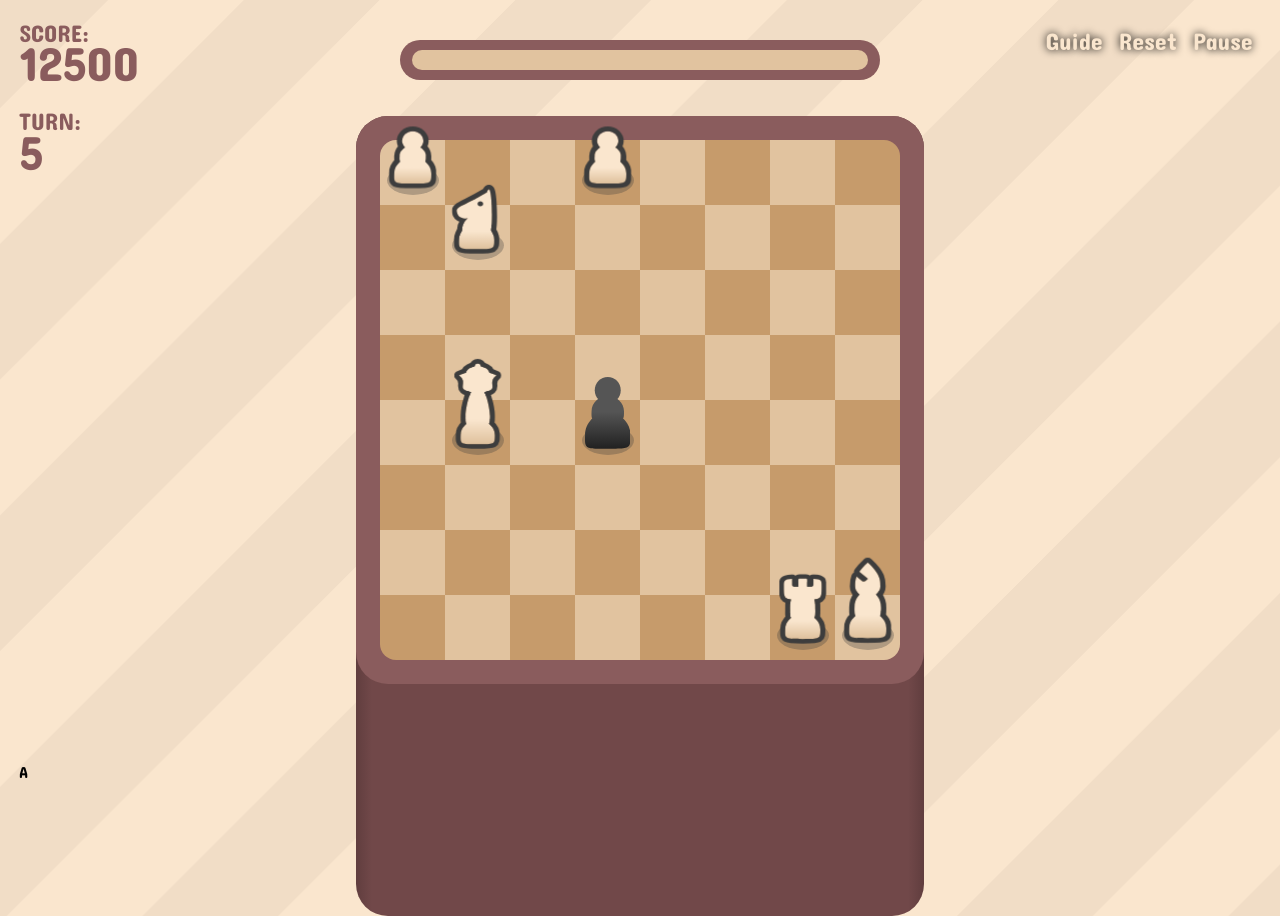
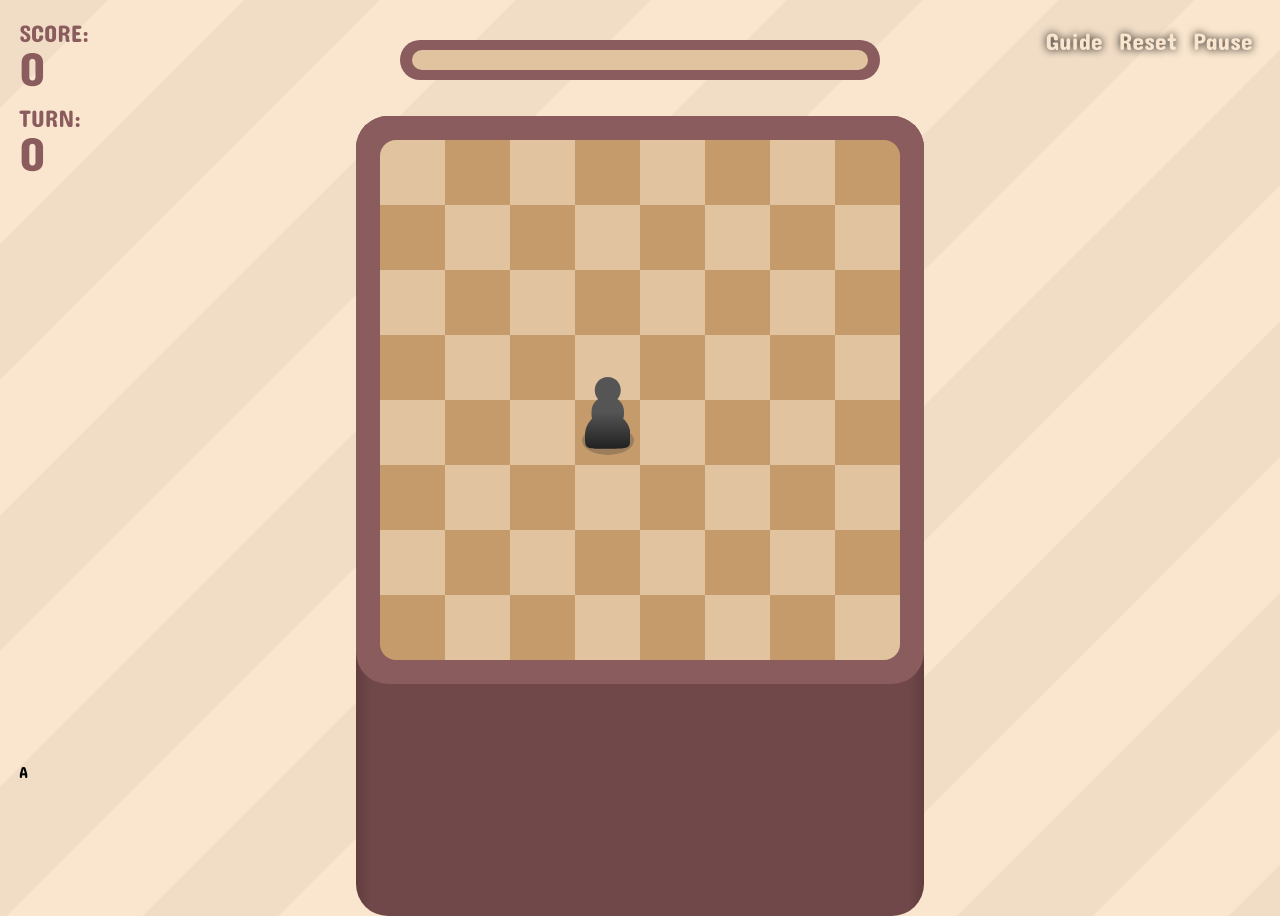
Before and after one commit to coded-circuit/the-pawn-gambit, a React (Vite) app: page / in a window 1280 px wide. Both pictures are taken after a click on the button "PLAY". Built offline with nearby package versions, Linux system fonts and the light colour scheme.

Commit message:
Improve gameUI

```diff
--- a/src/data/gameSlice.js
+++ b/src/data/gameSlice.js
@@ -31,6 +31,9 @@ const initialState = {
 
   // 2d matrix, either false or a pieceId
   occupiedCellsMatrix: new Array(8).fill().map(() => new Array(8).fill(false)),
+
+  turnNumber: 0,
+  score: 0,
 };
 initialState.occupiedCellsMatrix[playerSpawnPos.y][playerSpawnPos.x] =
   "ThePlayer";
@@ -47,6 +50,7 @@ const gameSlice = createSlice({
 
     movePlayer: {
       reducer(state, action) {
+        state.turnNumber += 1;
         const { x, y, isCapturing } = action.payload;
         if (state.player.captureCooldownLeft > 0) {
           state.player.captureCooldownLeft -= 1;
@@ -232,6 +236,8 @@ export const selectCaptureCells = (state) => state.game.captureCells;
 export const selectPlayerPosition = (state) => state.game.player.position;
 export const selectPlayerCaptureCooldown = (state) =>
   state.game.player.captureCooldownLeft;
+export const selectTurnNumber = (state) => state.game.turnNumber;
+export const selectScore = (state) => state.game.score;
 
 // ACTION EXPORTS --------------------------------------
 export const { resetState, movePlayer, addPiece, processPieces } =
--- a/src/pages/Game/Game.jsx
+++ b/src/pages/Game/Game.jsx
@@ -14,6 +14,9 @@ import {
   selectOccupiedCellsMatrix,
   selectCaptureCells,
   selectPlayerCaptureCooldown,
+  playerCaptureCooldown,
+  selectTurnNumber,
+  selectScore,
 } from "../../data/gameSlice";
 import {
   assert,
@@ -26,39 +29,44 @@ import Piece from "./Piece";
 
 const Game = () => {
   const dispatch = useDispatch();
-  const input = useInputs();
   const pieces = useSelector(selectAllPieces);
   const occupiedCellsMatrix = useSelector(selectOccupiedCellsMatrix);
   const captureCells = useSelector(selectCaptureCells);
   const playerPosition = useSelector(selectPlayerPosition);
-  const playerCooldown = useSelector(selectPlayerCaptureCooldown);
+  const playerCooldownLeft = useSelector(selectPlayerCaptureCooldown);
+  const turnNumber = useSelector(selectTurnNumber);
+  const score = useSelector(selectScore);
 
   // Initialize game
   useEffect(() => {
     (async () => {
       await sleep(600);
       dispatch(resetState());
-      dispatch(addPiece(0, 0, PieceType.PAWN_E));
-      dispatch(addPiece(3, 0, PieceType.PAWN_S));
-      dispatch(addPiece(1, 1, PieceType.KNIGHT));
-      dispatch(addPiece(1, 4, PieceType.QUEEN));
-      dispatch(addPiece(6, 7, PieceType.ROOK));
-      dispatch(addPiece(7, 7, PieceType.BISHOP));
+      // dispatch(addPiece(0, 0, PieceType.PAWN_E));
+      // dispatch(addPiece(3, 0, PieceType.PAWN_S));
+      // dispatch(addPiece(1, 1, PieceType.KNIGHT));
+      // dispatch(addPiece(1, 4, PieceType.QUEEN));
+      // dispatch(addPiece(6, 7, PieceType.ROOK));
+      // dispatch(addPiece(7, 7, PieceType.BISHOP));
     })();
   }, []);
 
+  // The following three useEffects are for input queueing
+  //   Input:
+  //       Receives keyboard input, and updates current input when not isProcessingInput,
+  //       otherwise queues it in inputQueued
+  //   isProcessingInput:
+  //       Whenever main logic completes, isProcessing is set to false, which this useEffect
+  //       sets back to true if there is an input queued.
+  //   currentInput:
+  //       The actual main logic only executes when the current input updates.
+
+  const input = useInputs();
   const [currentInput, setCurrentInput] = useState("");
   const inputQueued = useRef("");
   const [isProcessingInput, setIsProcessingInput] = useState(false);
 
-  // console.log("----------------------\ncurrentInput:", currentInput);
-  // console.log("inputQueued.current:", inputQueued.current);
-  // console.log("isProcessingInput:", isProcessingInput);
-
-  // The following three useEffects are for input queueing
-  // ...
   useEffect(() => {
-    // console.log("Input Use Effect");
     if (input === "" || input === undefined) return;
     if (isProcessingInput) {
       inputQueued.current = input;
@@ -73,7 +81,6 @@ const Game = () => {
   }, [input]);
 
   useEffect(() => {
-    // console.log("IsProcessingInput Use Effect");
     if (isProcessingInput === false) {
       if (inputQueued.current !== "") {
         setIsProcessingInput(true);
@@ -89,7 +96,6 @@ const Game = () => {
     }
     setCurrentInput("");
 
-    // console.log("Current Input Use Effect");
     let direction = { x: 0, y: 0 };
     switch (currentInput) {
       case "w":
@@ -123,7 +129,7 @@ const Game = () => {
     let isCapturing = false;
     if (!(playerPosition.x === movingTo.x && playerPosition.y === movingTo.y)) {
       if (occupiedCellsMatrix[movingTo.y][movingTo.x] !== false) {
-        if (playerCooldown <= 0) {
+        if (playerCooldownLeft <= 0) {
           isCapturing = true;
         } else {
           setIsProcessingInput(false);
@@ -139,10 +145,10 @@ const Game = () => {
       dispatch(processPieces());
       await sleep(250);
       setIsProcessingInput(false);
-      // console.log("MAIN LOGIC END -----------");
     })();
   }, [currentInput]);
 
+  // Renders piece components (visuals)
   const pieceComponents = useMemo(() => {
     return Object.keys(pieces).map((pieceId) => {
       return (
@@ -156,6 +162,7 @@ const Game = () => {
     });
   }, [pieces]);
 
+  // Renders grid cells
   const gridCellComponents = useMemo(() => {
     const output = new Array(8).fill(null).map(() => new Array(8).fill(null));
     for (let y = 0; y < 8; y++) {
@@ -176,7 +183,13 @@ const Game = () => {
 
   return (
     <main>
-      <GameUI />
+      <GameUI
+        turnNumber={turnNumber}
+        score={score}
+        captureCooldownPercent={
+          (1 - (playerCooldownLeft / playerCaptureCooldown)) * 100
+        }
+      />
       <div className={styles.graphicsGridBorder}></div>
       <div className={styles.graphicsGridTrunk}></div>
       <div className={styles.gridContainer}>{gridCellComponents}</div>
--- a/src/pages/Game/GameUI.jsx
+++ b/src/pages/Game/GameUI.jsx
@@ -1,27 +1,37 @@
-import { useDispatch, useSelector } from "react-redux";
-import { PageName } from "../../global/utils";
+import { useDispatch } from "react-redux";
+import { PageName, sleep } from "../../global/utils";
 import { switchPage } from "../../data/menuSlice";
 import styles from "./GameUI.module.scss";
-import {
-  playerCaptureCooldown,
-  selectPlayerCaptureCooldown,
-} from "../../data/gameSlice";
+import { useEffect, useState } from "react";
 
-const GameUI = () => {
+const GameUI = ({ captureCooldownPercent, turnNumber, score }) => {
   const dispatch = useDispatch();
-  const captureCooldown = useSelector(selectPlayerCaptureCooldown);
-  const captureCooldownPercent =
-    (1 - captureCooldown / playerCaptureCooldown) * 100;
+  const [turnNumberClass, setTurnNumberClass] = useState(styles.uiVariable);
+  const [scoreClass, setScoreClass] = useState(styles.uiVariable);
+
+  useEffect(() => {
+    (async () => {
+      setTurnNumberClass(`${styles.uiVariable} ${styles.puff}`);
+      await sleep(200);
+      setTurnNumberClass(`${styles.uiVariable}`);
+    })();
+  }, [turnNumber]);
+
+  useEffect(() => {
+    (async () => {
+      setScoreClass(`${styles.uiVariable} ${styles.puff}`);
+      await sleep(200);
+      setScoreClass(`${styles.uiVariable}`);
+    })();
+  }, [score]);
 
   return (
     <div className={styles.hud}>
       <div className={styles.upperLeft}>
-        <p>
-          <span className={styles.uiLabel}>SCORE:</span>12500
-        </p>
-        <p>
-          <span className={styles.uiLabel}>TURN:</span>5
-        </p>
+        <span className={styles.uiLabel}>SCORE:</span>
+        <span className={scoreClass}>{score}</span>
+        <span className={styles.uiLabel}>TURN:</span>
+        <span className={turnNumberClass}>{turnNumber}</span>
       </div>
       <div className={styles.upperRight}>
         <button className={styles.uiButton}>Guide</button>
--- a/src/pages/Game/GameUI.module.scss
+++ b/src/pages/Game/GameUI.module.scss
@@ -17,21 +17,27 @@
 .upperLeft {
   left: 0;
   top: 0;
-
   display: flex;
   flex-direction: column;
-  gap: 1rem;
+  align-items: start;
 
-  p {
-    color: theme.$acc-clr-1;
+  color: theme.$acc-clr-1;
+
+  span.uiVariable {
+    margin-bottom: 0.5rem;
     font-size: 3rem;
-    span.uiLabel {
-      font-size: 1.5rem;
-      display: block;
-      margin-bottom: -0.8rem;
-    }
+  }
+
+  span.uiLabel {
+    margin-bottom: -0.5rem;
+    font-size: 1.5rem;
   }
 }
+
+.puff {
+  animation: puff 0.2s;
+}
+
 
 .upperCenter {
   $width: 60vmin;
@@ -78,3 +84,13 @@
   left: 0;
   bottom: 0;
 }
+
+@keyframes puff {
+  0%,
+  100% {
+    transform: scale(1);
+  }
+  15% {
+    transform: scale(1.3);
+  }
+}
```
